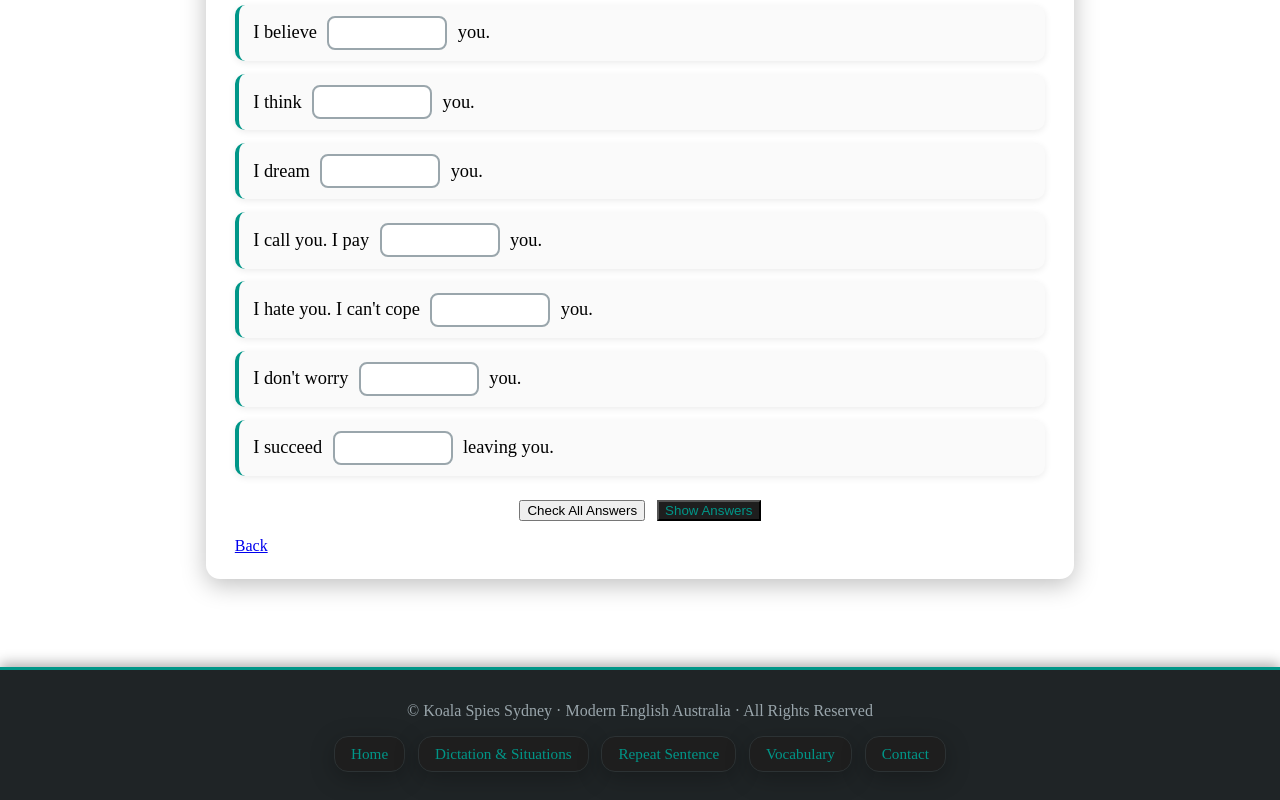
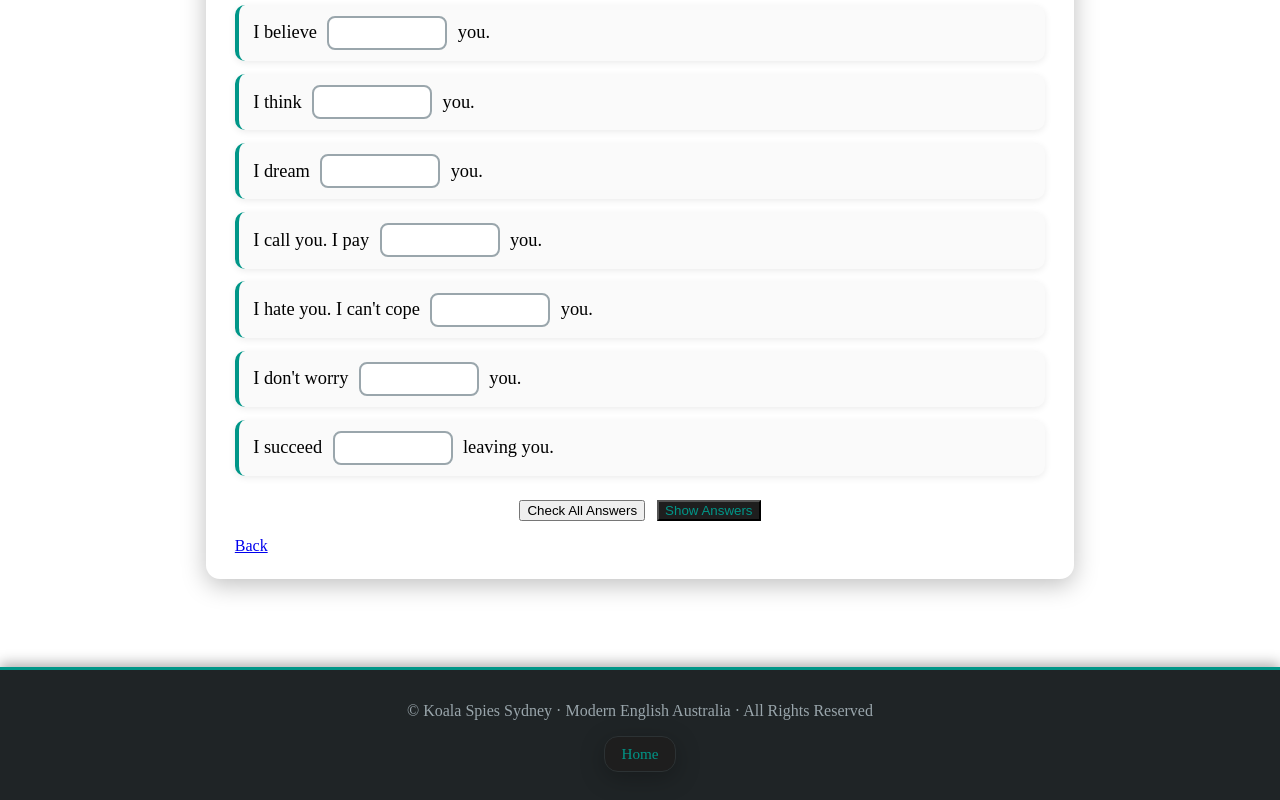
Before and after one commit to KoalaSpiesSydney/preposition-song, a plain HTML site: page index.html in a window 1280 px wide. Shown: the part 890-1690 px from the top of the page. Drawn offline with Linux system fonts and the light colour scheme.

Commit message:
Update index.html

```diff
--- a/index.html
+++ b/index.html
@@ -85,10 +85,7 @@
 
   <nav class="footer-nav">
     <a href="index.html">Home</a>
-    <a href="dictation.html">Dictation & Situations</a>
-    <a href="repeat.html">Repeat Sentence</a>
-    <a href="vocab.html">Vocabulary</a>
-    <a href="contact.html">Contact</a>
+
   </nav>
 
 <script src="script.js"></script>
```
